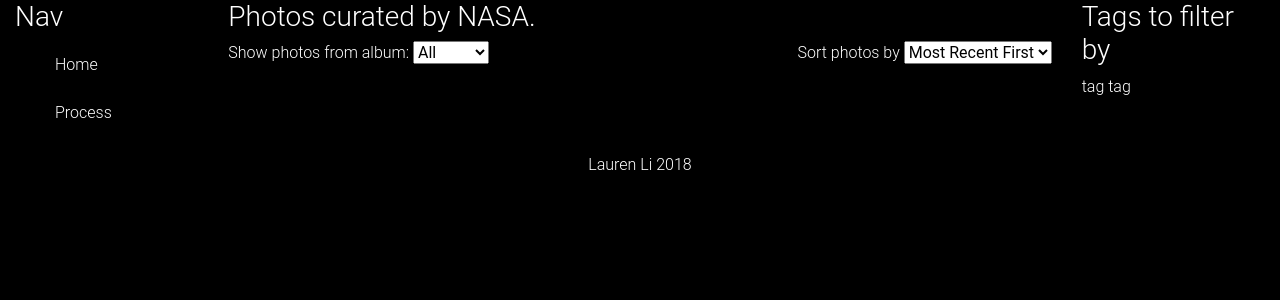
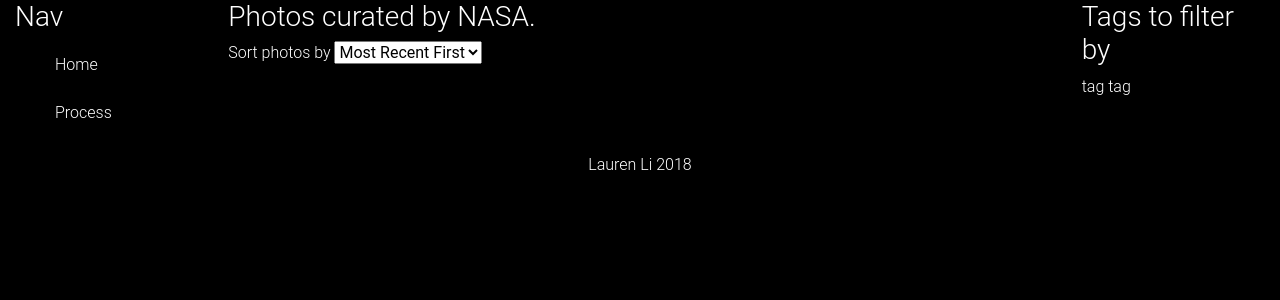
Before and after one commit to Aricela/ibm-flickr, a PHP site: page / in a window 1280 px wide; the page is wider, and only the part inside the window is pictured. Shown: the part 125-425 px from the top of that part. Run offline with PHP 8.4, Linux system fonts and the light colour scheme; some libraries are stand-ins or nearby versions.

Commit message:
Remove albums filter and begin working on tags filter.

```diff
--- a/index.php
+++ b/index.php
@@ -38,15 +38,7 @@
             <section class="col-sm-12 col-md-6 col-lg-8">
                 <main>
                     <h3>Photos curated by NASA.</h3>
-                    <div id="topOptions" class="d-flex justify-content-between flex-wrap">
-                        <div class="topOption">
-                            Show photos from album:
-                            <!-- Album dropdown -->
-                            <select id="albumFilter">
-                                <option value="all">All</option>
-                                <option value="album1">album1</option>
-                            </select>
-                        </div>
+                    <div id="topOptions">
                         <div class="topOption">
                             Sort photos by
                             <!-- Miscellaneous sort dropdown -->
--- a/js/supplement.js
+++ b/js/supplement.js
@@ -3,7 +3,7 @@ $(document).ready(function() {
     var nasaId = "24662369@N07";
     var flickrStr = "https://api.flickr.com/services/rest/?method=flickr.people.getPublicPhotos&api_key=" + apiKey + "&user_id=" + nasaId + "&format=json&nojsoncallback=1";
     var photos = [];
-    var photosMetadata = [];
+    var tagList = [];
 
     // Get photos
     $.get(flickrStr, function(data){
@@ -44,11 +44,27 @@ $(document).ready(function() {
     function getMetadata(photoObj) {
         let infoStr = "https://api.flickr.com/services/rest/?method=flickr.photos.getInfo&api_key=a5e95177da353f58113fd60296e1d250&photo_id=" + photoObj.id + "&format=json&nojsoncallback=1";
         $.get(infoStr, function(data) {
+            // Get most of metadata
             photoObj["description"] = data.photo.description;
             photoObj["takenDate"] = data.photo.dates.taken;
-            console.log("taken date " + typeof(photoObj["takenDate"]));
+            //console.log("taken date " + typeof(photoObj["takenDate"]));
             photoObj["views"] = data.photo.views;
-            console.log("views " + typeof(photoObj["views"]));
+            //console.log("views " + typeof(photoObj["views"]));
+
+            // Get tags
+            var photoTags = [];
+            //console.log(data.photo.tags);
+            var tagObj = data.photo.tags;
+            console.log(Object.values(tagObj));
+            /*Object.keys(tagObj).forEach(function(key) {
+                //photoTags.push(item.raw);
+                //console.log(photoTags);
+                console.log(tagObj[key[raw]]);
+            });*/
+
+            // Put tags into into photoObj
+            photoObj["tags"] = ["tag a", "tag b"];
+
         });
     }
 
@@ -104,20 +120,6 @@ $(document).ready(function() {
                     return 0;
                 });
         }
-        // Sort by string (for title)
-        /*if (selection == "title") {
-            console.log(photos);
-            photos.sort(function(a, b) {
-                var x = a.title.toLowerCase();
-                var y = b.title.toLowerCase();
-                if (x < y) {return -1;}
-                if (x > y) {return 1;}
-                return 0;
-            });
-            console.log(photos);
-        } else {
-            console.log(selection);
-        }*/
 
         // Empty photoDiv to prepare for sorted photos
         document.getElementById('photoDiv').innerHTML = "";
```
